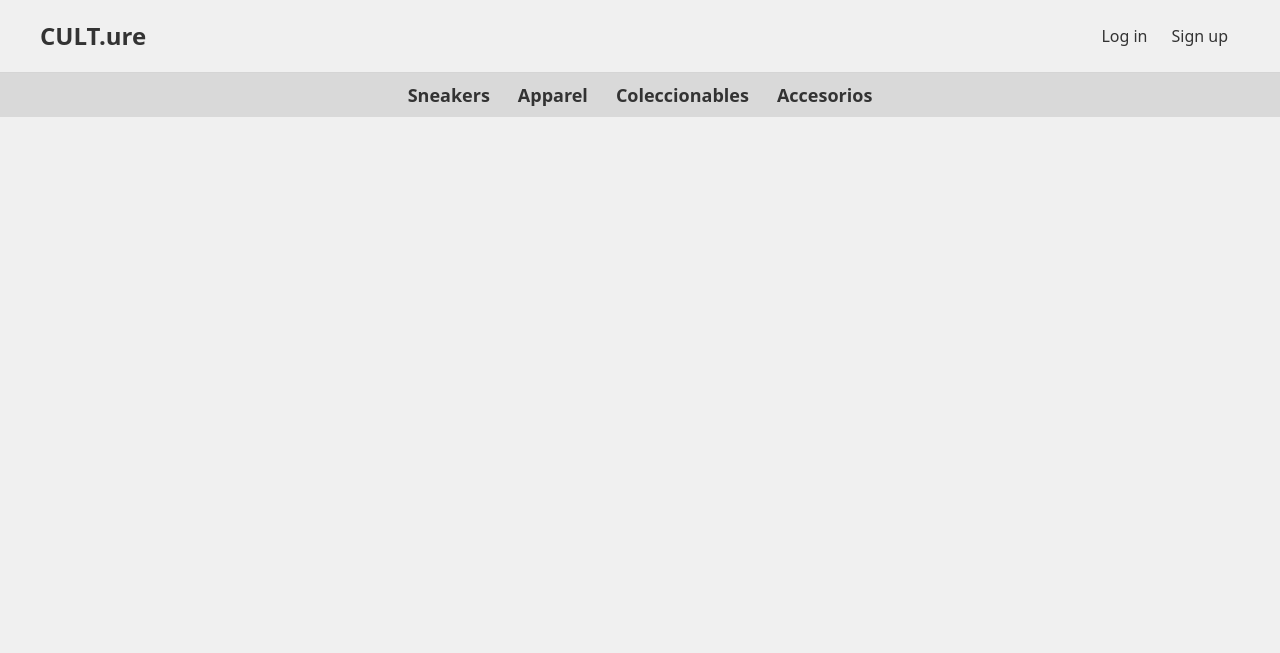
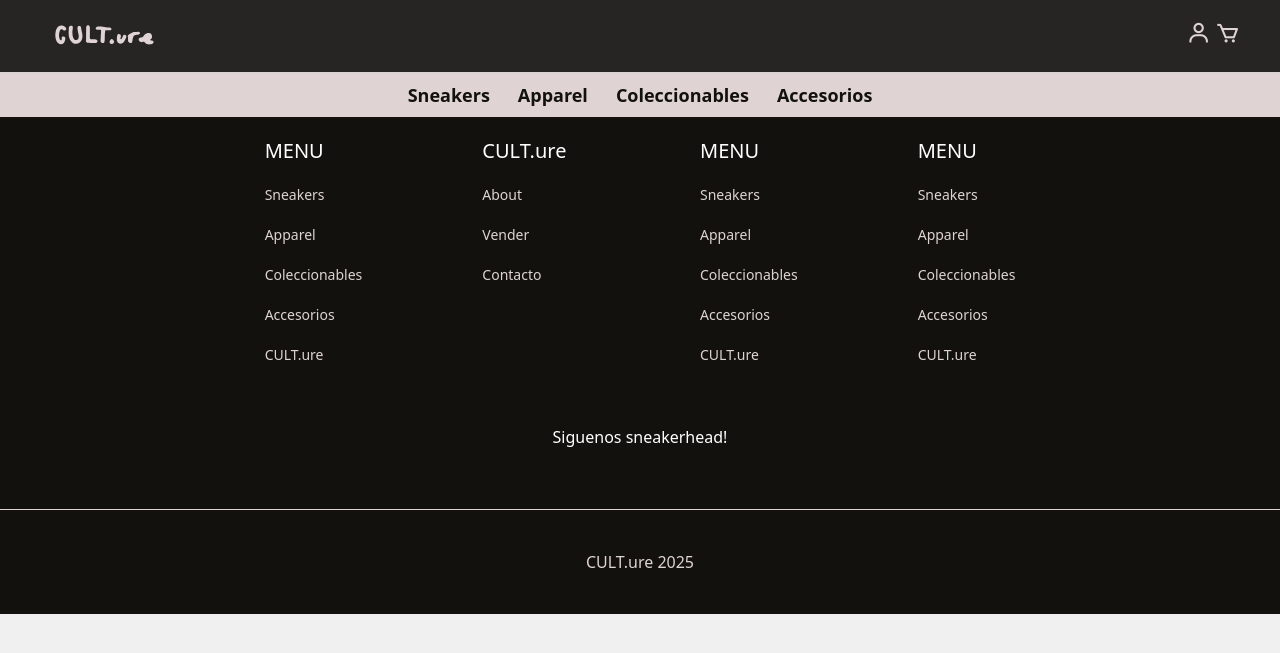
Before and after one commit to CarlossMG13/hype-palace, a Django app: page / in a window 1280 px wide. Shown: the top 653 px of the page. Run offline with Django 5.2, Linux system fonts and the light colour scheme; some libraries are stand-ins or nearby versions.

Commit message:
upd footer

```diff
--- a/hype_palace/static/js/store/base.js
+++ b/hype_palace/static/js/store/base.js
@@ -3,11 +3,6 @@ const openMenuBtn = document.getElementById("open-menu-btn");
 const closeMenuBtn = document.getElementById("close-menu-btn");
 const mobileMenuSlide = document.getElementById("mobile-menu-slide");
 const overlay = document.getElementById("overlay");
-
-/* Mobile cart */
-const openCartBtn = document.getElementById("open-cart-btn");
-const closeCartBtn = document.getElementById("close-cart-btn");
-const mobileCartSlide = document.getElementById("mobile-cart-slide");
 
 openMenuBtn.addEventListener("click", () => {
   mobileMenuSlide.classList.remove("-translate-x-full");
@@ -19,12 +14,19 @@ closeMenuBtn.addEventListener("click", () => {
   overlay.classList.add("hidden");
 });
 
-openCartBtn.addEventListener("click", () => {
-  mobileCartSlide.classList.remove("-translate-y-full");
-  overlay.classList.remove("hidden");
+// Corrección: Añadir el punto para seleccionar la clase
+const openCartBtns = document.querySelectorAll(".open-cart-btn");
+const closeCartBtn = document.getElementById("close-cart-btn");
+const cartSlide = document.getElementById("cart-slide");
+
+openCartBtns.forEach((button) => {
+  button.addEventListener("click", () => {
+    cartSlide.classList.remove("-translate-y-full");
+    overlay.classList.remove("hidden");
+  });
 });
 
 closeCartBtn.addEventListener("click", () => {
-  mobileCartSlide.classList.add("-translate-y-full");
+  cartSlide.classList.add("-translate-y-full");
   overlay.classList.add("hidden");
 });
--- a/hype_palace/store/templates/store/base.html
+++ b/hype_palace/store/templates/store/base.html
@@ -11,8 +11,11 @@
     </title>
     <!-- Tailwind here -->
     <script src="https://cdn.jsdelivr.net/npm/@tailwindcss/browser@4"></script>
-    <!-- Fonts Here -->
 
+    <!-- Box icons here -->
+    <link href="https://cdn.boxicons.com/fonts/basic/boxicons.min.css" rel="stylesheet" />
+    <link href="https://cdn.boxicons.com/fonts/brands/boxicons-brands.min.css" rel="stylesheet" />
+    <link href="https://cdn.boxicons.com/fonts/transformations.min.css" rel="stylesheet" />
     <!-- Global styles -->
     <style>
       body {
@@ -23,28 +26,28 @@
   </head>
   <body>
     <!-- Header Mobile -->
-    <header class="flex px-3 border-b-1 border-[#D5D5D5] text-sm text-[#333] items-center justify-between | lg:hidden">
+    <header class="flex px-3 bg-[#272523] border-b-1 border-[#D5D5D5] text-sm text-[#333] items-center justify-between | lg:hidden">
       <div class="mobile-menu flex flex-grow basis-0">
         <button id="open-menu-btn" class="p-2">
-          <svg class="w-6 h-6" fill="none" stroke="currentColor" viewBox="0 0 24 24" xmlns="http://www.w3.org/2000/svg">
+          <svg class="w-6 h-6" fill="none" stroke="#dfd4d3" viewBox="0 0 24 24" xmlns="http://www.w3.org/2000/svg">
             <path stroke-linecap="round" stroke-linejoin="round" stroke-width="2" d="M4 6h16M4 12h16M4 18h16"></path>
           </svg>
         </button>
       </div>
-      <div class="logo py-5">
-        <a class="flex items-center gap-1" href="{% url 'index' %}"><span class="font-semibold text-xl">CULT.ure</span></a>
+      <div class="logo">
+        <a class="flex items-center gap-1" href="{% url 'index' %}"><img class="w-35" src="{% static 'assets\logo\logo.svg' %}" alt="Logo" /></a>
       </div>
-      <div class="cart-icon flex gap-2 flex-grow basis-0 justify-end">
-        <a href="#">User</a>
-        <button id="open-cart-btn">Carrito</button>
+      <div class="cart-icon flex gap-5 text-white flex-grow basis-0 justify-end">
+        <a class="text-[#dfd4d3]" href="#"><i class="bx bx-user bx-sm"></i></a>
+        <button class="open-cart-btn text-[#dfd4d3]"><i class="bx bx-cart bx-sm"></i></button>
       </div>
     </header>
 
     <!-- Slide mobile menu -->
-    <div id="mobile-menu-slide" class="fixed top-0 left-0 w-7/8 h-full bg-white z-80 transform -translate-x-full transition-transform duration-300 ease-in-out md:w-3/4">
+    <div id="mobile-menu-slide" class="fixed bg-[#dfd4d3] top-0 left-0 w-7/8 h-full z-80 transform -translate-x-full transition-transform duration-300 ease-in-out md:w-3/4">
       <div class="flex justify-end p-4">
         <button id="close-menu-btn" class="p-2">
-          <svg class="w-6 h-6" fill="none" stroke="currentColor" viewBox="0 0 24 24" xmlns="http://www.w3.org/2000/svg">
+          <svg class="w-6 h-6" fill="none" stroke="#12110e" viewBox="0 0 24 24" xmlns="http://www.w3.org/2000/svg">
             <path stroke-linecap="round" stroke-linejoin="round" stroke-width="2" d="M6 18L18 6M6 6l12 12"></path>
           </svg>
         </button>
@@ -52,11 +55,11 @@
       <nav class="p-4"></nav>
     </div>
 
-    <!-- Slide mobile cart -->
-    <div id="mobile-cart-slide" class="fixed top-0 left-0 w-full h-3/4 bg-[#1F1F1F] z-80 transform -translate-y-full transition-transform duration-300 ease-in-out overflow-y-auto">
+    <!-- Slide cart -->
+    <div id="cart-slide" class="fixed top-0 left-0 w-full h-3/4 bg-[#1F1F1F] z-80 transform -translate-y-full transition-transform duration-300 ease-in-out overflow-y-auto">
       <div class="flex justify-end p-4">
         <button id="close-cart-btn" class="p-2">
-          <svg class="w-6 h-6" fill="none" stroke="white" viewBox="0 0 24 24" xmlns="http://www.w3.org/2000/svg">
+          <svg class="w-6 h-6" fill="none" stroke="#dfd4d3" viewBox="0 0 24 24" xmlns="http://www.w3.org/2000/svg">
             <path stroke-linecap="round" stroke-linejoin="round" stroke-width="2" d="M6 18L18 6M6 6l12 12"></path>
           </svg>
         </button>
@@ -69,24 +72,18 @@
 
     <!-- Header desktop -->
     <header class="hidden | lg:flex lg:flex-col">
-      <div class="top-header w-full flex items-center border-b-1 border-[#D5D5D5] px-10">
-        <div class="logo py-5 flex flex-grow basis-0">
-          <a class="flex items-center" href="{% url 'index' %}"><span class="font-semibold text-2xl">CULT.ure</span></a>
+      <div class="top-header bg-[#272523] w-full flex items-center border-b-1 border-[#D5D5D5] px-10">
+        <div class="logo flex flex-grow basis-0">
+          <a class="flex items-center" href="{% url 'index' %}"><img class="w-32" src="{% static 'assets\logo\logo.svg' %}" alt="" /></a>
         </div>
-        <nav class="flex flex-grow basis-0 justify-end">
-          <ul class="flex [&>li>a]:px-3 [&>li>a]:py-2">
-            <li>
-              <a href="#">Log in</a>
-            </li>
-            <li>
-              <a href="#">Sign up</a>
-            </li>
-          </ul>
-        </nav>
+        <div>
+          <a class="text-[#dfd4d3]" href="#"><i class="bx bx-user bx-sm"></i></a>
+          <button class="open-cart-btn text-[#dfd4d3]"><i class="bx bx-cart bx-sm"></i></button>
+        </div>
       </div>
-      <div class="low-header w-full flex justify-center py-2 bg-[#D9D9D9] font-semibold text-lg">
+      <div class="low-header w-full flex justify-center py-2 bg-[#dfd4d3] font-semibold text-lg">
         <nav>
-          <ul class="flex gap-1 [&>li>a]:px-3 [&>li>a]:py-3">
+          <ul class="flex gap-1 [&>li>a]:px-3 [&>li>a]:py-3 text-[#12110e]">
             <li>
               <a href="#">Sneakers</a>
             </li>
@@ -110,7 +107,56 @@
       {% endblock %}
     </main>
 
-    <footer></footer>
+    <footer class="bg-[#12110e] | xl:flex xl:flex-col xl:justify-center xl:items-center">
+      <div class="grid grid-cols-1 gap-10 px-10 py-5 [&>div>h3]:text-white [&>div>h3]:text-xl [&>div>a]:text-sm | sm:grid-cols-2 | md:grid-cols-4 | xl:gap-30">
+        <div class="flex flex-col space-y-5 text-[#dfd4d3]">
+          <h3>MENU</h3>
+          <a href="#">Sneakers</a>
+          <a href="#">Apparel</a>
+          <a href="#">Coleccionables</a>
+          <a href="#">Accesorios</a>
+          <a href="#">CULT.ure</a>
+        </div>
+
+        <div class="flex flex-col space-y-5 text-[#dfd4d3]">
+          <h3>CULT.ure</h3>
+          <a href="#">About</a>
+          <a href="#">Vender</a>
+          <a href="#">Contacto</a>
+        </div>
+
+        <div class="flex flex-col space-y-5 text-[#dfd4d3]">
+          <h3>MENU</h3>
+          <a href="#">Sneakers</a>
+          <a href="#">Apparel</a>
+          <a href="#">Coleccionables</a>
+          <a href="#">Accesorios</a>
+          <a href="#">CULT.ure</a>
+        </div>
+
+        <div class="flex flex-col space-y-5 text-[#dfd4d3]">
+          <h3>MENU</h3>
+          <a href="#">Sneakers</a>
+          <a href="#">Apparel</a>
+          <a href="#">Coleccionables</a>
+          <a href="#">Accesorios</a>
+          <a href="#">CULT.ure</a>
+        </div>
+      </div>
+
+      <div class="social-media text-center space-y-5 py-10 px-15">
+        <h3 class="text-white">Siguenos sneakerhead!</h3>
+        <div class="text-white">
+          <a href="#"><i class="bxl bx-instagram bx-sm"></i></a>
+          <a href="#"><i class="bxl bx-tiktok bx-sm"></i></a>
+          <a href="#"><i class="bxl bx-youtube bx-sm"></i></a>
+        </div>
+      </div>
+    </footer>
+
+    <div class="register-brand border-t-1 border-[#dfd4d3] bg-[#12110e] py-10 text-center text-[#dfd4d3]">
+      <a href="{% url 'index' %}">CULT.ure 2025</a>
+    </div>
 
     {% if DEBUG %}
       {% include 'django_browser_reload/includes/js.html' %}
```
Also changed, not shown: hype_palace/static/assets/logo/logo.svg (added).
